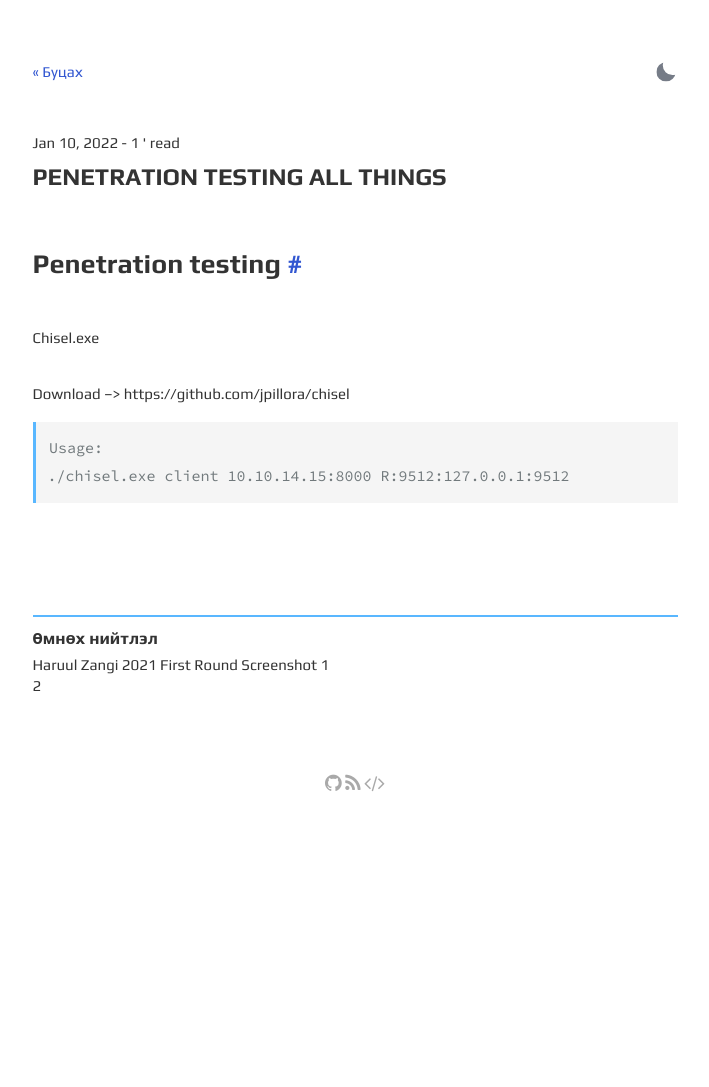
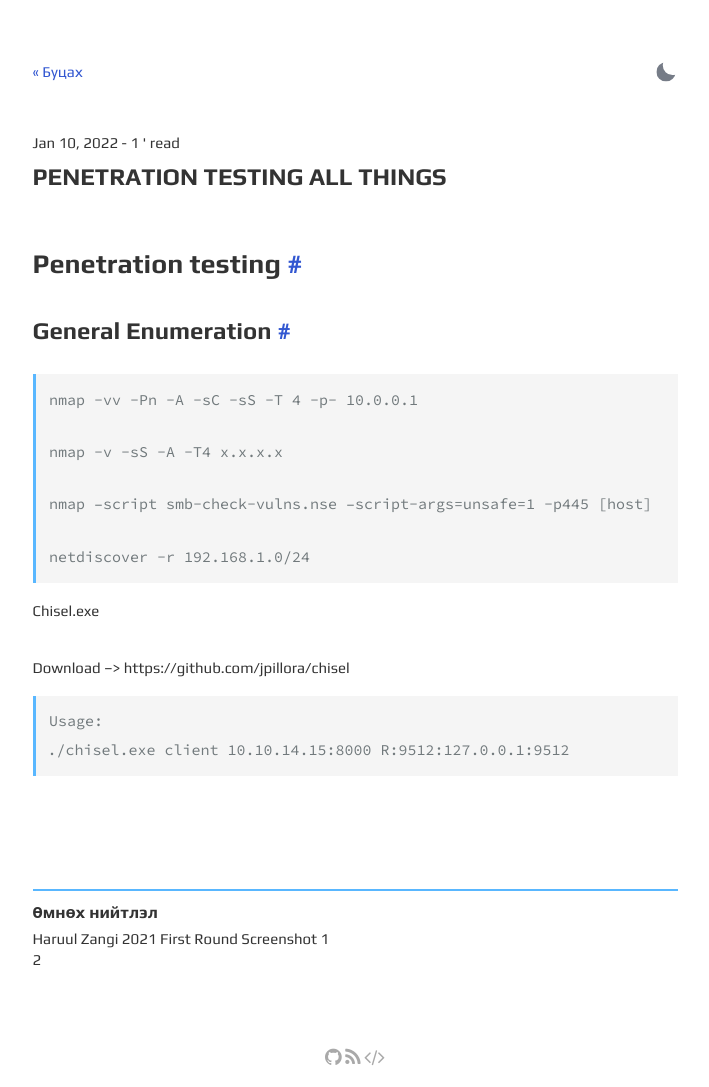
Before and after one commit to fg0x0/fg0x0.github.io, a Jekyll site: the page built from _posts/2022-01-10-Penetration-Testing-ALL-Things.md, in a window 1280 px wide. Shown: the whole page, without its empty margins (285-994 px from the left). Built offline with Jekyll 4.4.1, drawn with Linux system fonts in a browser that asks for light colours; before the commit the page ends 900 px from its top, so only the background shows below that.

Commit message:
Update 2022-01-10-Penetration-Testing-ALL-Things.md

````diff
--- a/_posts/2022-01-10-Penetration-Testing-ALL-Things.md
+++ b/_posts/2022-01-10-Penetration-Testing-ALL-Things.md
@@ -2,6 +2,26 @@
 published: true
 ---
 ## Penetration testing
+
+
+### General Enumeration
+
+```
+nmap -vv -Pn -A -sC -sS -T 4 -p- 10.0.0.1
+```
+
+```
+nmap -v -sS -A -T4 x.x.x.x
+```
+
+```
+nmap –script smb-check-vulns.nse –script-args=unsafe=1 -p445 [host]
+```
+
+
+```
+netdiscover -r 192.168.1.0/24
+```
 
 
 Chisel.exe
````
